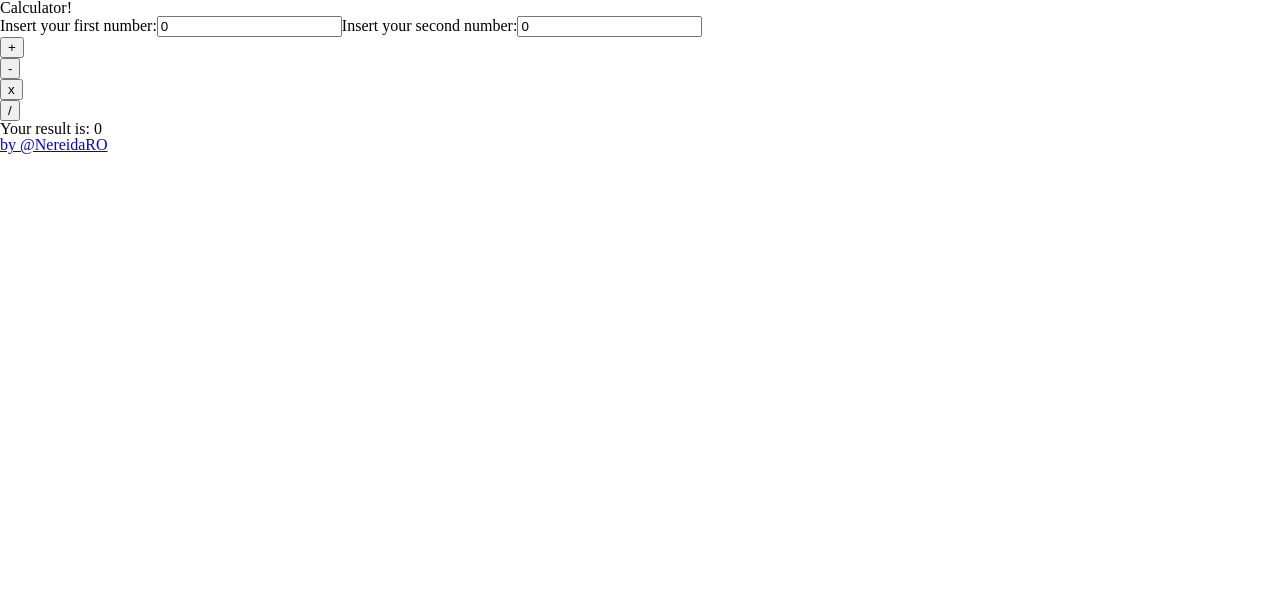
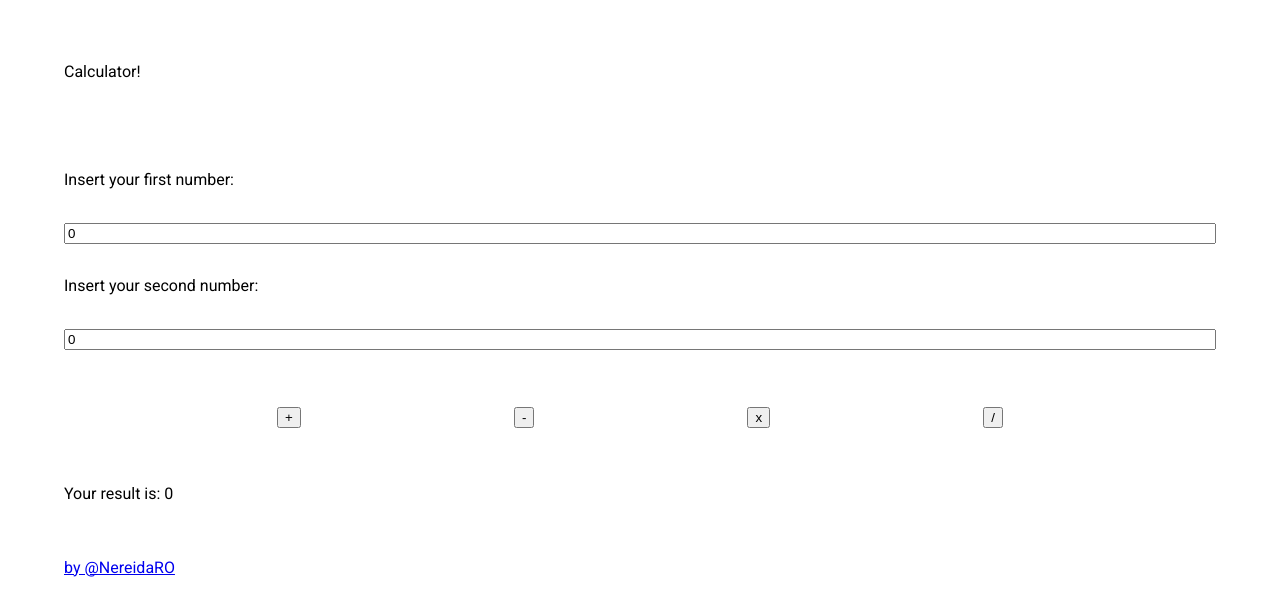
Before and after one commit to NereidaRO/calculator-reactjs, a React (Create React App) app: page / in a window 1280 px wide. Shown: the top 616 px of the page. Built offline with nearby package versions, Linux system fonts and the light colour scheme.

Commit message:
added margins and flex

```diff
--- a/package.json
+++ b/package.json
@@ -10,7 +10,8 @@
     "react-dom": "^18.2.0",
     "react-router-dom": "^6.4.2",
     "react-scripts": "5.0.1",
-    "web-vitals": "^2.1.4"
+    "web-vitals": "^2.1.4",
+    "node-sass": "^7.0.1"
   },
   "scripts": {
     "start": "react-scripts start",
--- a/src/components/Button.js
+++ b/src/components/Button.js
@@ -10,11 +10,9 @@ function Button(props) {
   };
 
   return (
-    <div className="Button">
-      <button className="Button__button" onClick={handleClick}>
+      <button className="Button" onClick={handleClick}>
         {props.sign}
       </button>
-    </div>
   );
 }
 
--- a/src/components/Footer.js
+++ b/src/components/Footer.js
@@ -5,7 +5,7 @@ import "../styles/layout/Footer.scss";
 function Footer() {
   return (
     <footer className="Footer">
-      <a className="Footer__link" href="https://github.com/NereidaRO" target="_blank">
+      <a className="Footer__link" href="https://github.com/NereidaRO" target="_blank" rel="noreferrer" >
         by @NereidaRO
       </a>
     </footer>
--- a/src/styles/core/var.scss
+++ b/src/styles/core/var.scss
@@ -0,0 +1,2 @@
+$margin: 5%;
+$margin-label: 3%;
--- a/src/styles/layout/App.scss
+++ b/src/styles/layout/App.scss
@@ -1,4 +1,13 @@
 @import "../core/reset.scss";
 @import "../core/var.scss";
 
-//font-family: 'Roboto', sans-serif;
+.App {
+    font-family: 'Roboto', sans-serif;
+    margin: $margin;
+}
+
+.main__wrapper {
+    margin-bottom: $margin;
+    display: flex;
+    justify-content: space-evenly;
+}
--- a/src/styles/layout/Footer.scss
+++ b/src/styles/layout/Footer.scss
@@ -1,2 +1,6 @@
 @import "../core/reset.scss";
 @import "../core/var.scss";
+
+.Footer {
+    margin-top: $margin;
+}
--- a/src/styles/layout/Form.scss
+++ b/src/styles/layout/Form.scss
@@ -1,2 +1,12 @@
 @import "../core/reset.scss";
 @import "../core/var.scss";
+
+.Form {
+    margin: $margin 0%;
+    display: flex;
+    flex-direction: column;
+
+    &__label {
+        margin: $margin-label 0%;
+    }
+}
```
